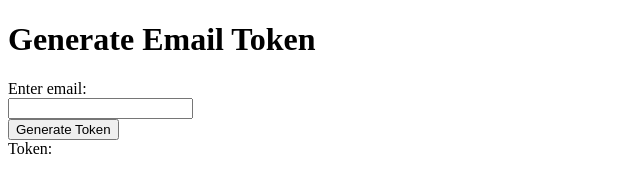
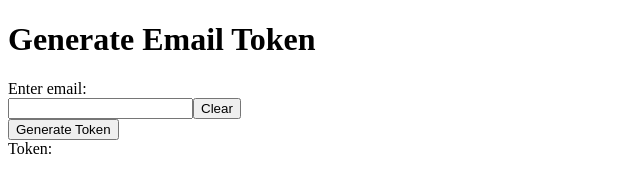
Before and after one commit to rotto32/email-token, a React app: page / in a window 1280 px wide. Shown: the top 188 px of the page, without its empty margins (0-640 px from the left). Built offline with nearby package versions, Linux system fonts and the light colour scheme.

Commit message:
Add clear button for convienence

```diff
--- a/src/components/Main.jsx
+++ b/src/components/Main.jsx
@@ -11,6 +11,7 @@ class Main extends React.PureComponent {
       token: ''
     }
     this.handleChange = this.handleChange.bind(this);
+    this.handleClear = this.handleClear.bind(this);
     this.handleSubmit = this.handleSubmit.bind(this);
   }
 
@@ -18,6 +19,13 @@ class Main extends React.PureComponent {
     this.setState({
       [e.target.name] : e.target.value,
       token: ''
+    })
+  }
+
+  handleClear(e) {
+    e.preventDefault();
+    this.setState({
+      email:''
     })
   }
 
@@ -40,9 +48,10 @@ class Main extends React.PureComponent {
         <h1>Generate Email Token</h1>
         <form>
           Enter email: <br />
-          <input type="email" name="email" onChange={this.handleChange}/>
+          <input type="email" name="email" value={this.state.email} onChange={this.handleChange}/>
+          <button onClick={this.state.handleClear}>Clear</button>
           <br />
-          <button onClick={this.handleSubmit}>Generate Token</button>
+          <button type="button" onClick={this.handleSubmit}>Generate Token</button>
         </form>
         Token:
         <div>
```
Also changed, not shown: public/dist/bundle.js, 1 other file (tests, documents, lock files or other folders).
